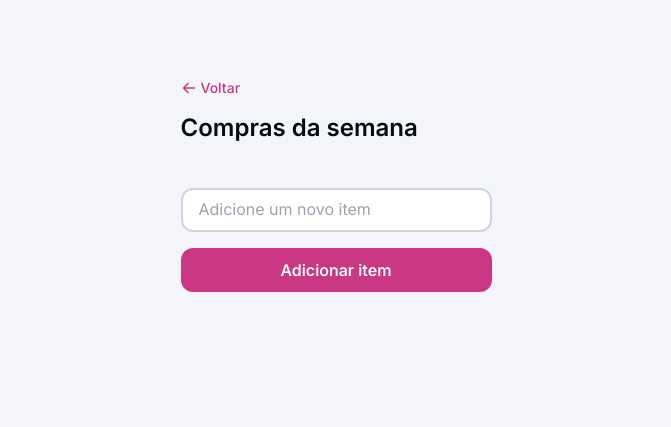
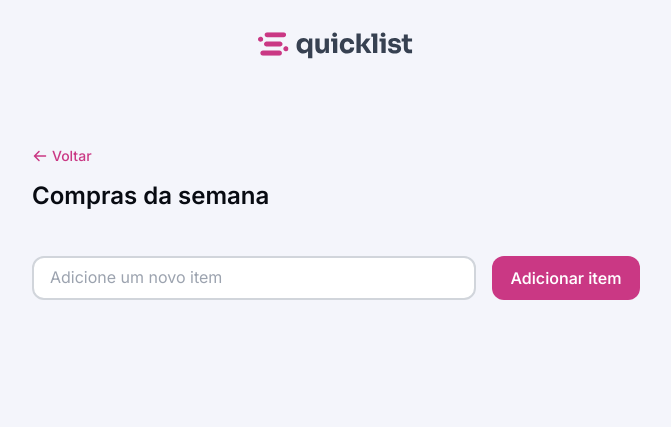
Before and after one commit to Davi-Lorena/Lista-de-compras, a plain HTML site: page index.html in a window 1280 px wide. Shown: the whole page, without its empty margins (304-975 px from the left). Drawn offline with Linux system fonts and the light colour scheme.

Commit message:
adding responsiveness

```diff
--- a/styles.css
+++ b/styles.css
@@ -243,3 +243,33 @@ transition: background-color 400ms ease;
 }
 
 /* Responsividade */
+
+@media (width >= 750px) {
+    :root {
+        --max-width: 1280px
+    }
+
+    .mobile-not {
+        display: initial;
+    }
+
+header {
+    max-width: max-content;
+    margin-inline: auto;
+    padding-top: 1.5rem;
+
+    & img {
+        object-fit: cover;
+    }
+
+}
+
+main {
+    max-width: 42rem;
+}
+
+form {
+    grid-template-columns: 3fr 1fr;
+}
+
+}
```
